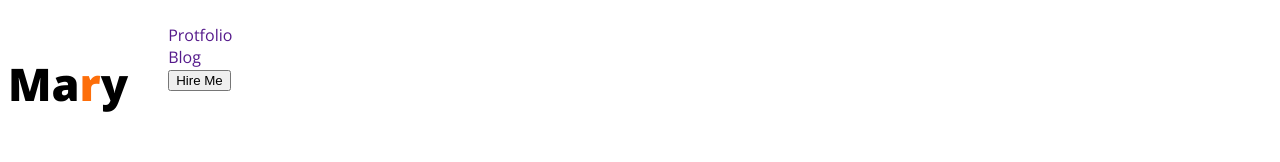
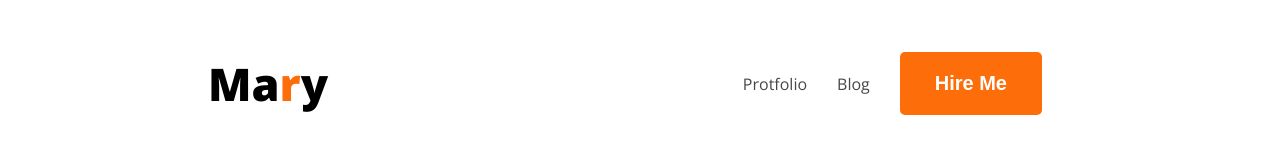
Before and after one commit to tanjil37/Web-developer-portfolio, a plain HTML site: page index.html in a window 1280 px wide. Drawn offline with nearby package versions, Linux system fonts and the light colour scheme.

Commit message:
nav bar completed

```diff
--- a/index.html
+++ b/index.html
@@ -14,12 +14,12 @@
   </head>
   <body class="open-sans-regular">
     <header>
-      <nav class="nav">
+      <nav >
         <h3 class="logo">Ma<span class="text-primary">r</span>y</h3>
         <ul>
-          <li><a href="">Protfolio</a></li>
-          <li><a href="">Blog</a></li>
-          <button>Hire Me</button>
+          <li><a class="dark-2" href="">Protfolio</a></li>
+          <li><a class="dark-2"href="">Blog</a></li>
+          <li><a  href=""><button class="btn-primary">Hire Me</button></a></li>
         </ul>
       </nav>
     </header>
--- a/style/style.css
+++ b/style/style.css
@@ -11,18 +11,45 @@
 .text-primary{
     color: #FD6E0A;
 }
+.dark-2{
+    color: #474747;
+}
+.btn-primary{
+    font-weight: bold;
+    color: white;
+    border-radius: 5px;
+    font-size: 20px;
+    padding: 20px 35px;
+    background-color: #FD6E0A;
+    border-radius: 5px;
+    border: none;
+}
+.text-center{
+    text-align: center;
+}
 /* Logo */
 .logo{
     font-size: 45px;
     font-weight: 800;
 }
 /* nav bar */
-.nav{
+nav{
     display: flex;
+    align-items: center;
+    justify-content: space-between;
+    margin: 0 200px;
 }
-.nav ul{
+nav ul{
+    display: flex;
     list-style: none;
+    align-items: center;
+
+
 }
-.nav ul a{
+nav ul li{
+    margin-right: 30px;
+}
+nav li a{
     text-decoration: none;
+    font-size: 20;
 }
```
